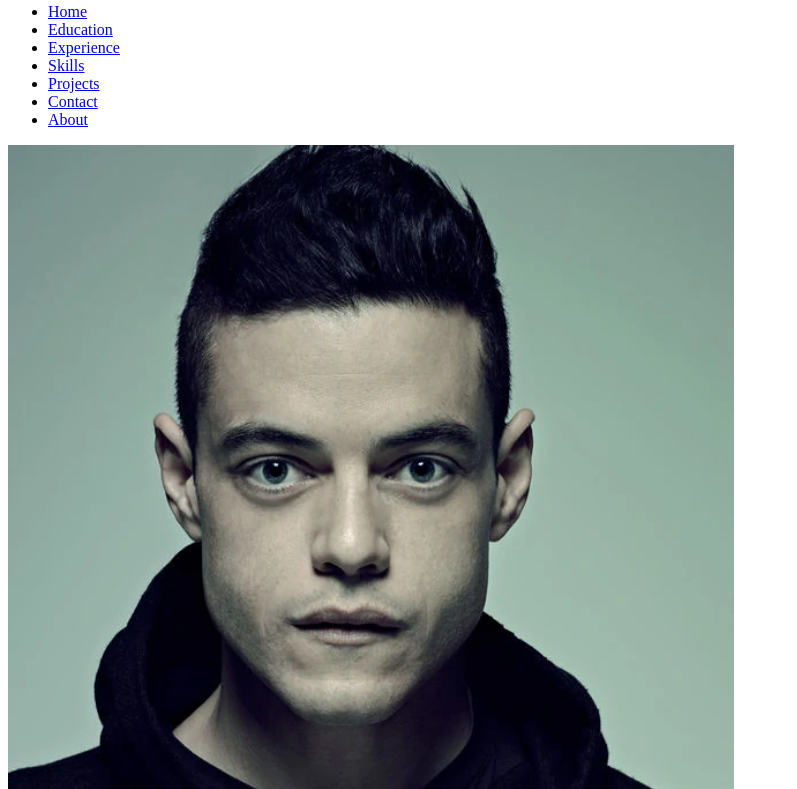
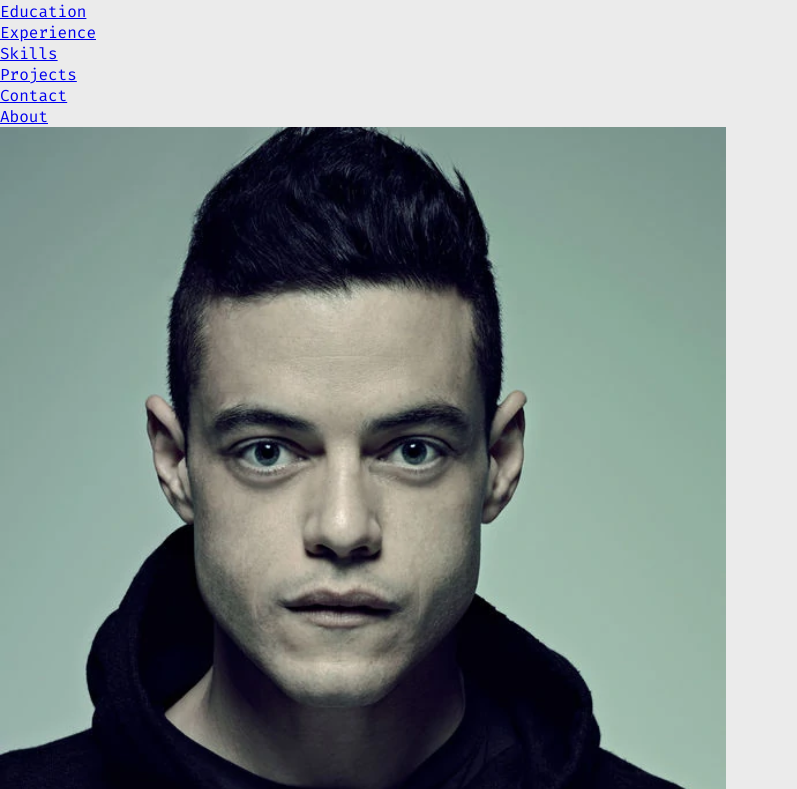
Before and after one commit to PedroMiguelFerreira/elliot-alderson-cybersecurity-engineer, a plain HTML site: page index.html in a window 1280 px wide. Shown: the part 63-852 px from the top of the page, without its empty margins (0-797 px from the left). Drawn offline with Linux system fonts and the light colour scheme.

Commit message:
Add background color and font family to the whole document

```diff
--- a/assets/css/style.css
+++ b/assets/css/style.css
@@ -1 +1,13 @@
 @import url('https://fonts.googleapis.com/css2?family=Fira+Code&display=swap');
+
+* {
+    margin: 0;
+    padding: 0;
+    border: none;
+}
+
+body {
+    background-color: #EBEBEB;
+    font-family: "Fira Code", sans-serif;
+    font-weight: 400;
+}
```
